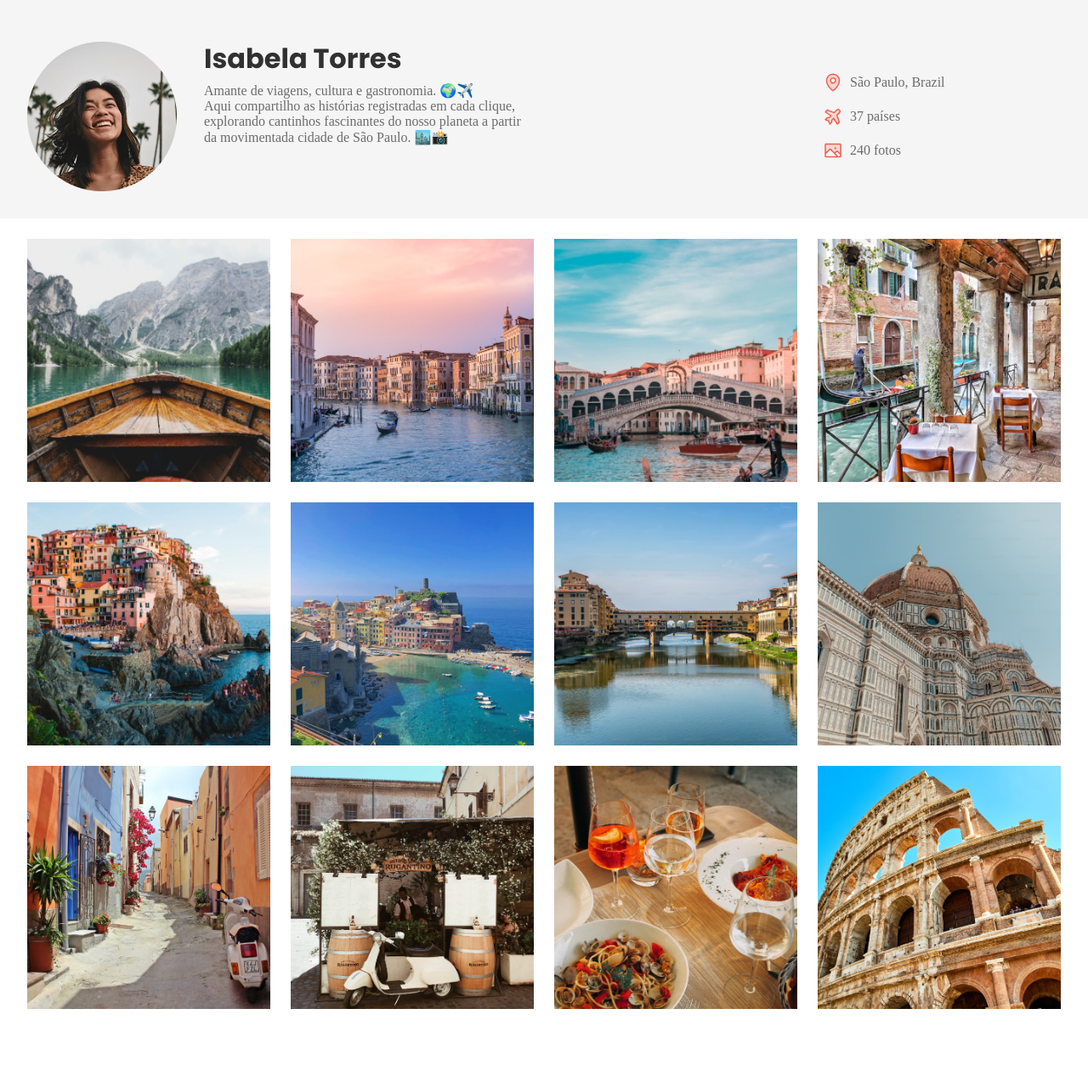
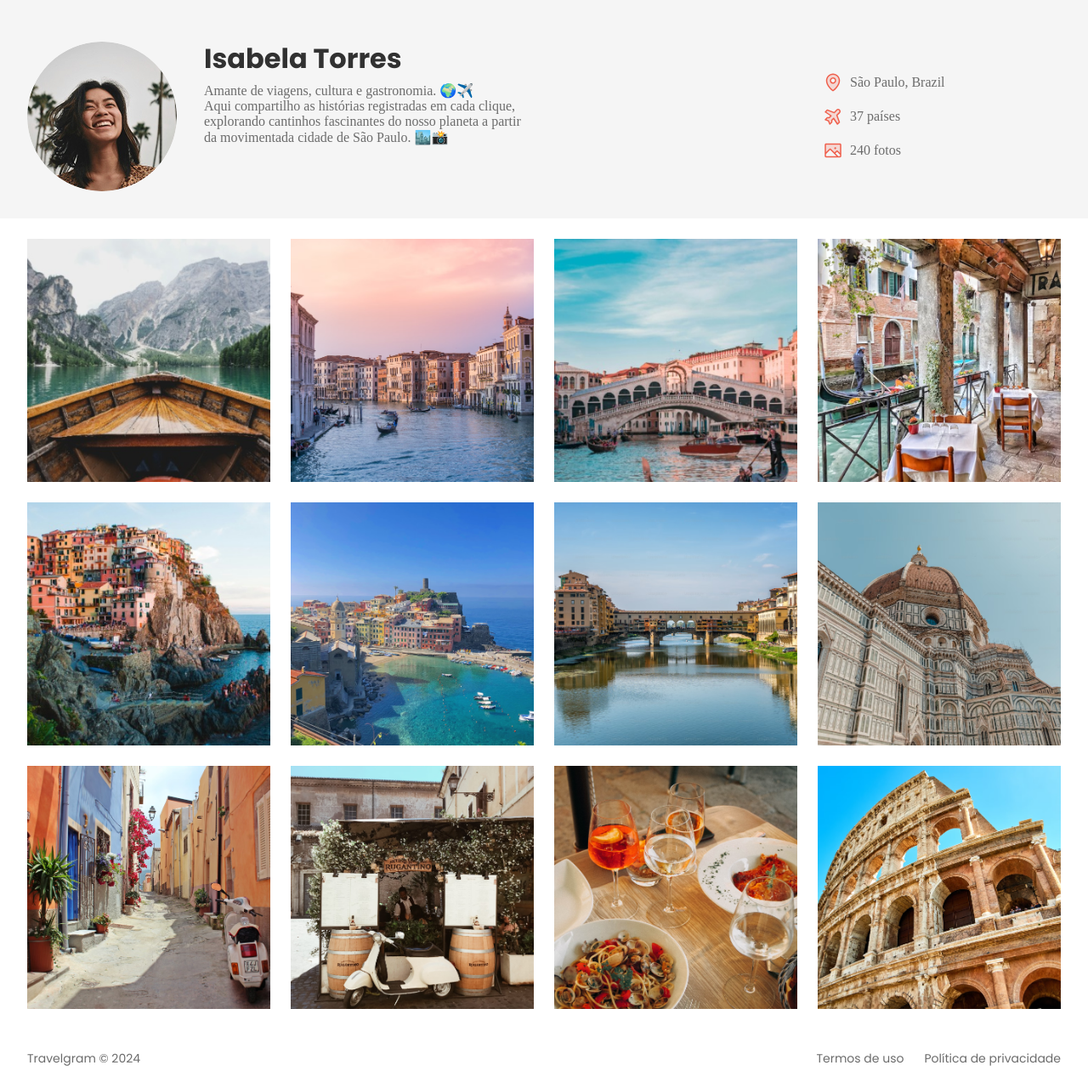
Before and after one commit to YanYoshino/Perfil-de-Viagens, a plain HTML site: page index.html in a window 1280 px wide. Shown: the part 79-1359 px from the top of the page at 85% size. Before the commit the page ends 1290 px from the top, so only its background shows below. Drawn offline with Linux system fonts and the light colour scheme.

Commit message:
final project

```diff
--- a/index.html
+++ b/index.html
@@ -75,5 +75,10 @@
         <img src="./assets/images/Image 11.png" alt="">
         <img src="./assets/images/Image 12.png" alt="">
     </main>
+    <footer class="container">
+        <span>Travelgram © 2024</span>
+        <span>Termos de uso</span>
+        <span>Política de privacidade</span>
+    </footer>
 </body>
 </html>
--- /dev/null
+++ b/styles/footer.css
@@ -0,0 +1,10 @@
+footer{
+    display: flex;
+    padding-block: 24px;
+    gap: 24px;
+
+    font: 14px/150% var(--font-family);
+}
+footer span:nth-child(1){
+    margin-right: auto;
+}
--- a/styles/header.css
+++ b/styles/header.css
@@ -20,6 +20,12 @@ header .container{
     color: var(--text-color-primary);
     margin-bottom: 0.5rem;
 }
+#profile img{
+    width: 176px;
+    height: 176px;
+    border-radius: 50%;
+    object-fit: cover;
+}
 
 #info{
     list-style: none;
--- a/styles/index.css
+++ b/styles/index.css
@@ -2,3 +2,4 @@
 @import url(nav.css);
 @import url(header.css);
 @import url(main.css);
+@import url(footer.css);
```
